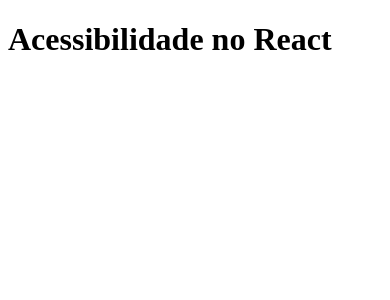
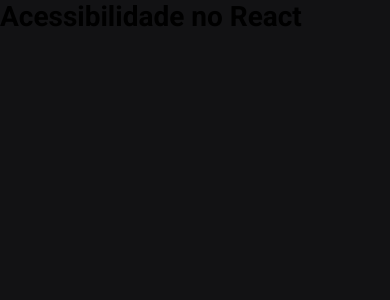
Before and after one commit to CaioVinicius7/acessibilidade-com-react, a Next.js app: page / in a window 390 px wide. Shown: the top 300 px of the page. Built offline with nearby package versions, Linux system fonts and the light colour scheme.

Commit message:
feat: :lipstick: Estilos globais
Acessibilidade na prática - Estilos globais

```diff
--- a/src/pages/_app.tsx
+++ b/src/pages/_app.tsx
@@ -1,4 +1,6 @@
 import type { AppProps } from "next/app";
+
+import "@/styles/global.css";
 
 export default function App({ Component, pageProps }: AppProps) {
   return <Component {...pageProps} />;
--- /dev/null
+++ b/src/styles/global.css
@@ -0,0 +1,32 @@
+* {
+  margin: 0;
+  padding: 0;
+  border: none;
+  box-sizing: "border-box";
+}
+
+body,
+input,
+button,
+textarea,
+select {
+  font-size: 1rem;
+  font-weight: 400;
+  font-family: Roboto, sans-serif;
+}
+
+body {
+  background-color: #121214;
+}
+
+@media (max-width: 1080px) {
+  html {
+    font-size: 93.75%;
+  }
+}
+
+@media (max-width: 720px) {
+  html {
+    font-size: 87.5%;
+  }
+}
```
